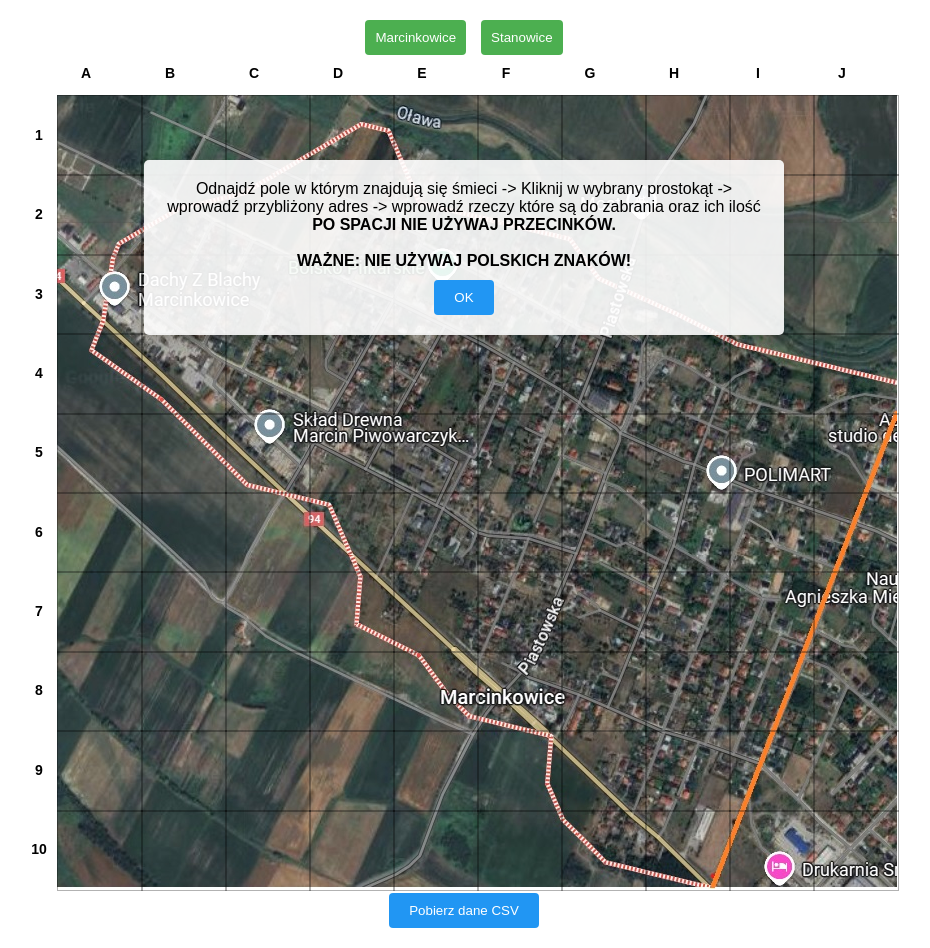
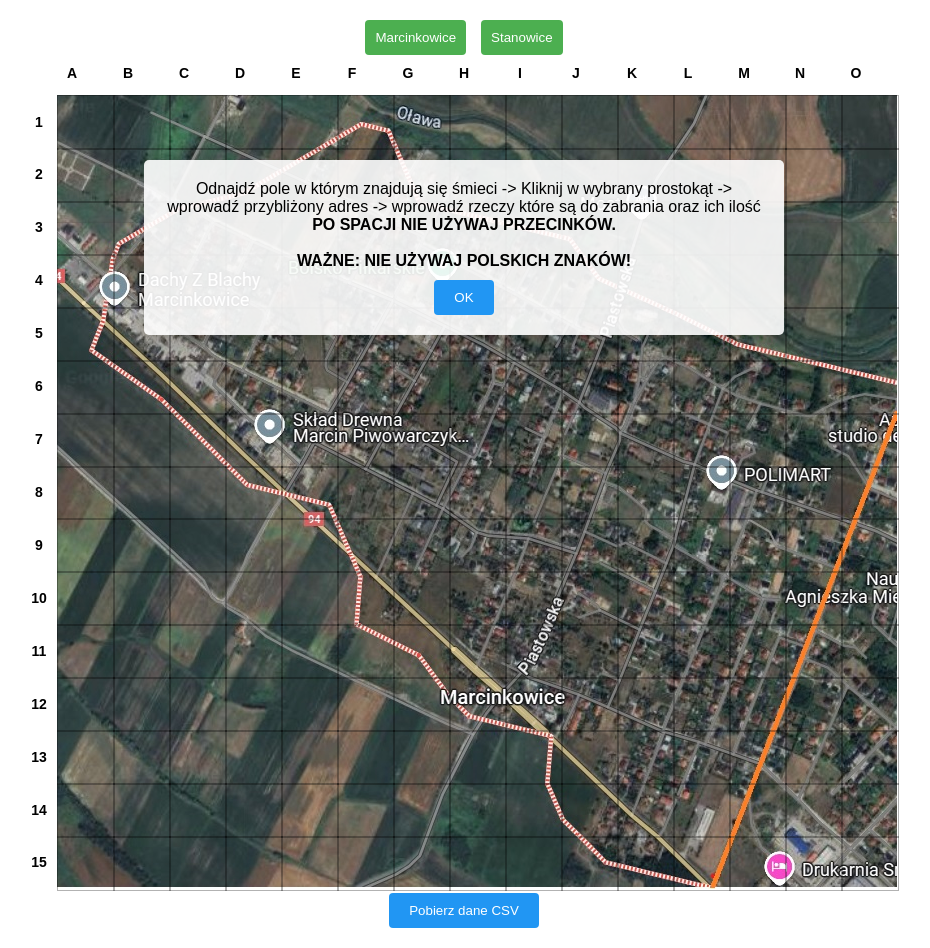
Before and after one commit to xkubanx/mapa-aplikacja, a React (Create React App) app: page / in a window 1280 px wide. Shown: the whole page, without its empty margins (176-1106 px from the left). Built offline with nearby package versions, Linux system fonts and the light colour scheme.

Commit message:
zmiana ilości kwadratów na mapach

```diff
--- a/src/App.js
+++ b/src/App.js
@@ -41,8 +41,8 @@ const imageWidth = imageDimensions[map].width;
 const imageHeight = imageDimensions[map].height;
 
   // Określamy liczbę wierszy i kolumn
-  const rows = map === 'Stanowice' ? 5 : 10;  // Dla Stanowic 5 rzędów, dla Marcinkowic 15
-const cols = map === 'Stanowice' ? 10 : 10; // Dla Stanowic 10 kolumn, dla Marcinkowic 15
+  const rows = map === 'Stanowice' ? 10 : 15;  // Dla Stanowic 5 rzędów, dla Marcinkowic 15
+const cols = map === 'Stanowice' ? 15 : 15; // Dla Stanowic 10 kolumn, dla Marcinkowic 15
 
 
   // Tworzymy siatkę na mapie
```
